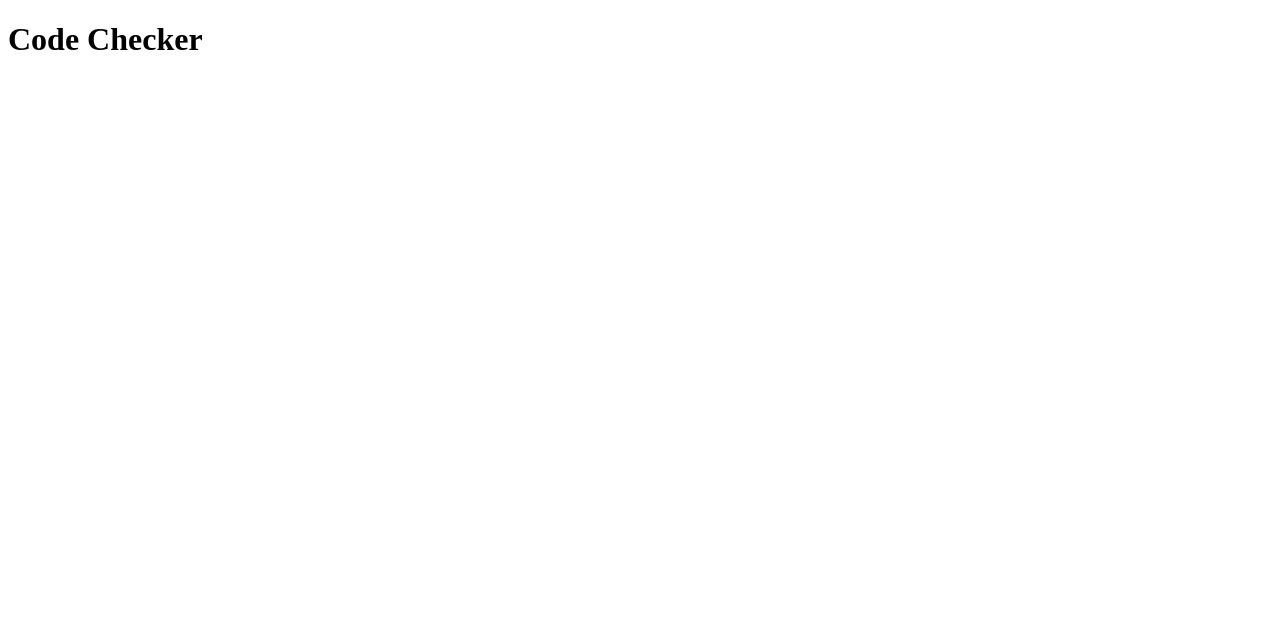
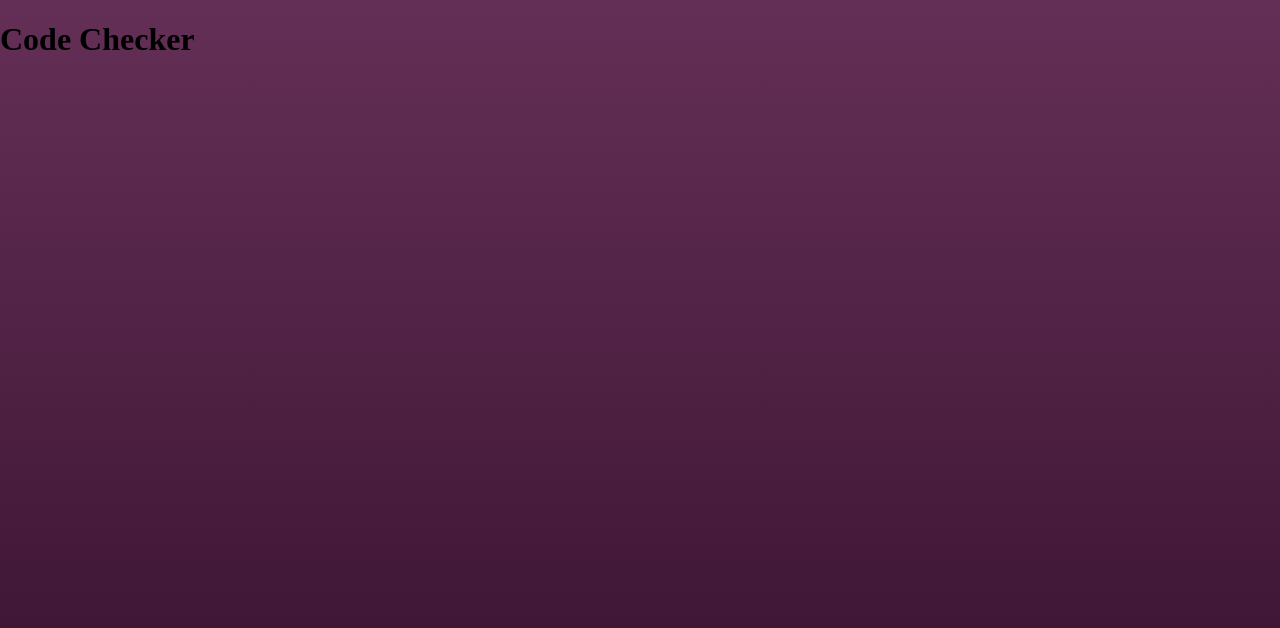
Before and after one commit to AndreevskiAleksandar/test-code-checker, a plain HTML site: page index.html in a window 1280 px wide. Drawn offline with Linux system fonts and the light colour scheme.

Commit message:
Update index.html

```diff
--- a/index.html
+++ b/index.html
@@ -3,6 +3,23 @@
   <head>
     <meta charset="UTF-8" />
     <title>Test Code Checker</title>
+    <style>
+      html {
+        width: 100%;
+        height: 100%;
+        overflow: hidden;
+        background: linear-gradient(0deg, #36102D, #642F56);
+        padding: 0;
+        margin: 0;
+      }
+      body {
+        height: 100%;
+        width: 100%;
+        padding: 0;
+        margin: 0;
+        overflow: hidden;
+      }
+    </style>
     <script>
       window.onload = function() {
         const query = window.location.search;
```
